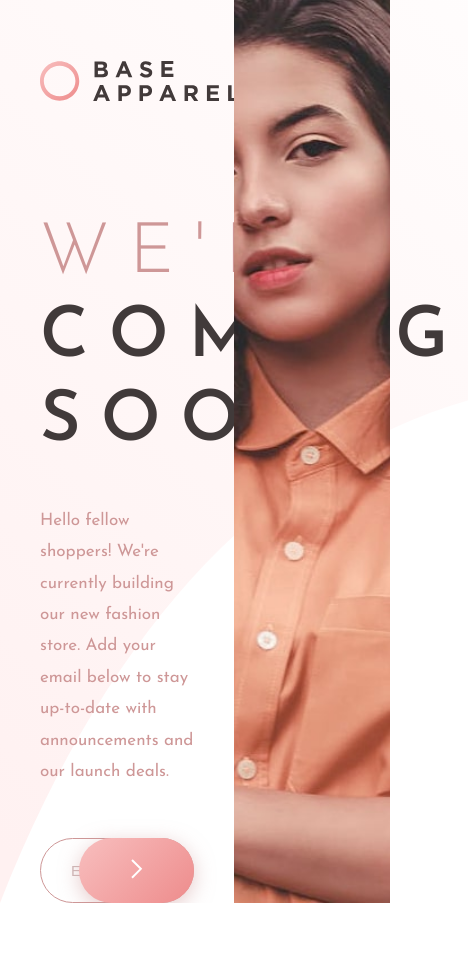
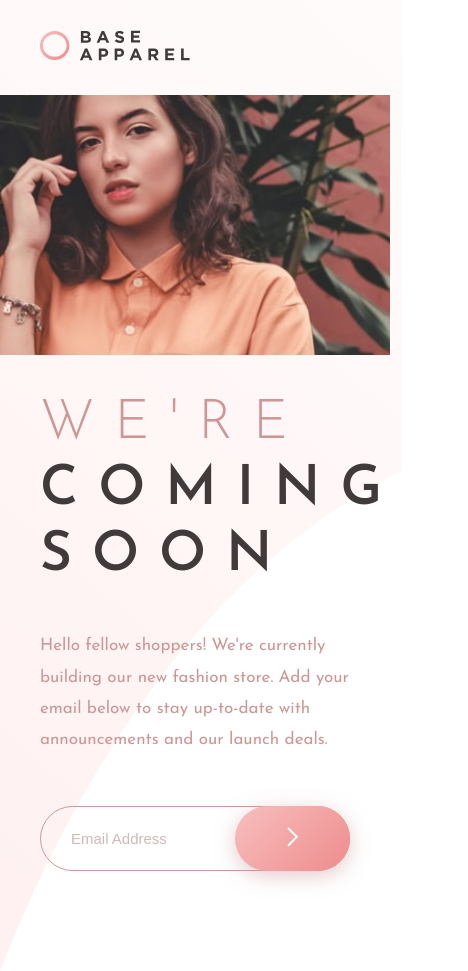
Before and after one commit to Alexcmyk/Base-Apparel, a plain HTML site: page index.html in a window 390 px wide. Shown: the whole page, 468 px wide, since content can reach past the window. Before the commit the page ends 903 px from the top, so only its background shows below. Drawn offline with Linux system fonts and the light colour scheme.

Commit message:
basic mobile styles

```diff
--- a/index.html
+++ b/index.html
@@ -18,6 +18,8 @@
 
     <div class="left">
       <img class="logo" src="./images/logo.svg" alt="logo">
+
+      <img class="bg-mobile" src="./images/hero-mobile.jpg" alt="hero-mobile">
 
       <div class="inner-container">
         <h1>
--- a/style.css
+++ b/style.css
@@ -20,6 +20,10 @@ button:focus {
     outline: 0;
 }
 
+input:focus {
+    border: 2px solid hsl(0, 36%, 70%);
+}
+
 
 .container {
     display: flex;
@@ -29,7 +33,6 @@ button:focus {
 .left {
     width: 60%;
     padding: 0 40px;
-
 }
 
 .right {
@@ -44,7 +47,12 @@ button:focus {
 .bg-image {
     background-image: url('./images/hero-desktop.jpg');
     background-size: cover;
-    background-position: center center
+    background-position: center center;
+    z-index: 2;
+}
+
+.bg-mobile {
+    display: none;
 }
 
 .logo {
@@ -57,9 +65,11 @@ h1 {
     letter-spacing: 20px;
     font-size: 70px;
     margin-bottom: 0;
+    transform: translateX(-100%);
     text-transform: uppercase;
     color: hsl(0, 6%, 24%);
     line-height: 1.2;
+    animation: comeinleft 0.5s ease forwards;
 }
 
 h1 span {
@@ -71,12 +81,18 @@ p {
     color: hsl(0, 36%, 70%);
     line-height: 1.85;
     margin: 40px 0 50px 0;
+    transform: translateX(100%);
     font-size: 17px;
+    opacity: 0;
     font-weight: 400;
+    z-index: 0;
+    animation: comeinright 0.5s ease forwards;
 }
 
 form {
     position: relative;
+    transform: translateX(-100%);
+    animation: comeinleft 0.5s ease forwards;
 }
 
 form.error {
@@ -142,3 +158,55 @@ small {
 form.error small {
     display: block;
 }
+
+
+/* Animations */
+
+@keyframes comeinleft {
+    to {
+        transform: translateX(0);
+    }
+}
+
+@keyframes comeinright {
+    to {
+        transform: translateX(0);
+        opacity: 1;
+    }
+}
+
+
+/* media queries */
+
+@media (max-width: 800px) {
+
+    .logo {
+        margin: 30px 0;
+        width: 150px;
+    }
+
+    h1 {
+        font-size: 55px;
+    }
+
+    .bg-mobile {
+        display: block;
+        margin-left: -40px;
+        margin-right: -40px;
+        width: calc(100% + 80px);
+    }
+
+    .right {
+        display: none;
+    }
+
+    .left {
+        width: 100%;
+    }
+
+    input {
+        margin-bottom: 100px;
+    }
+
+
+}
```
